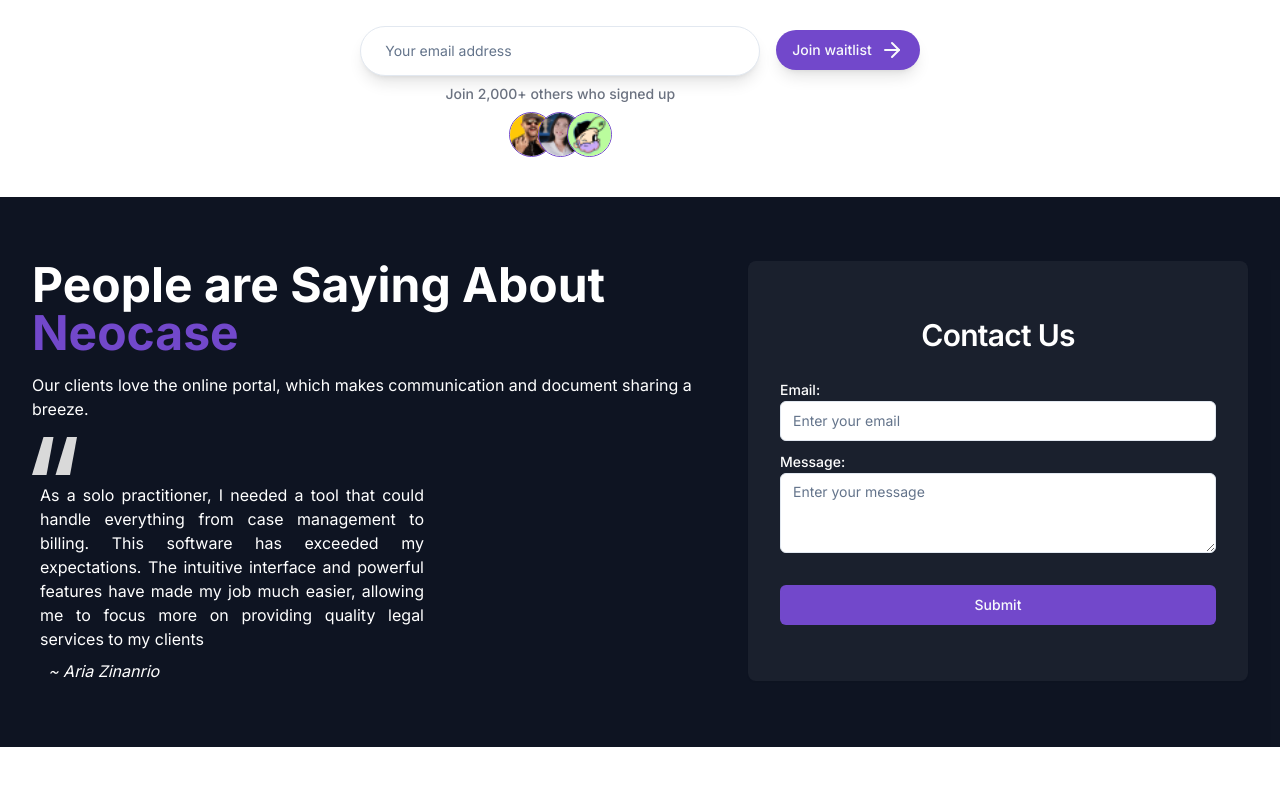
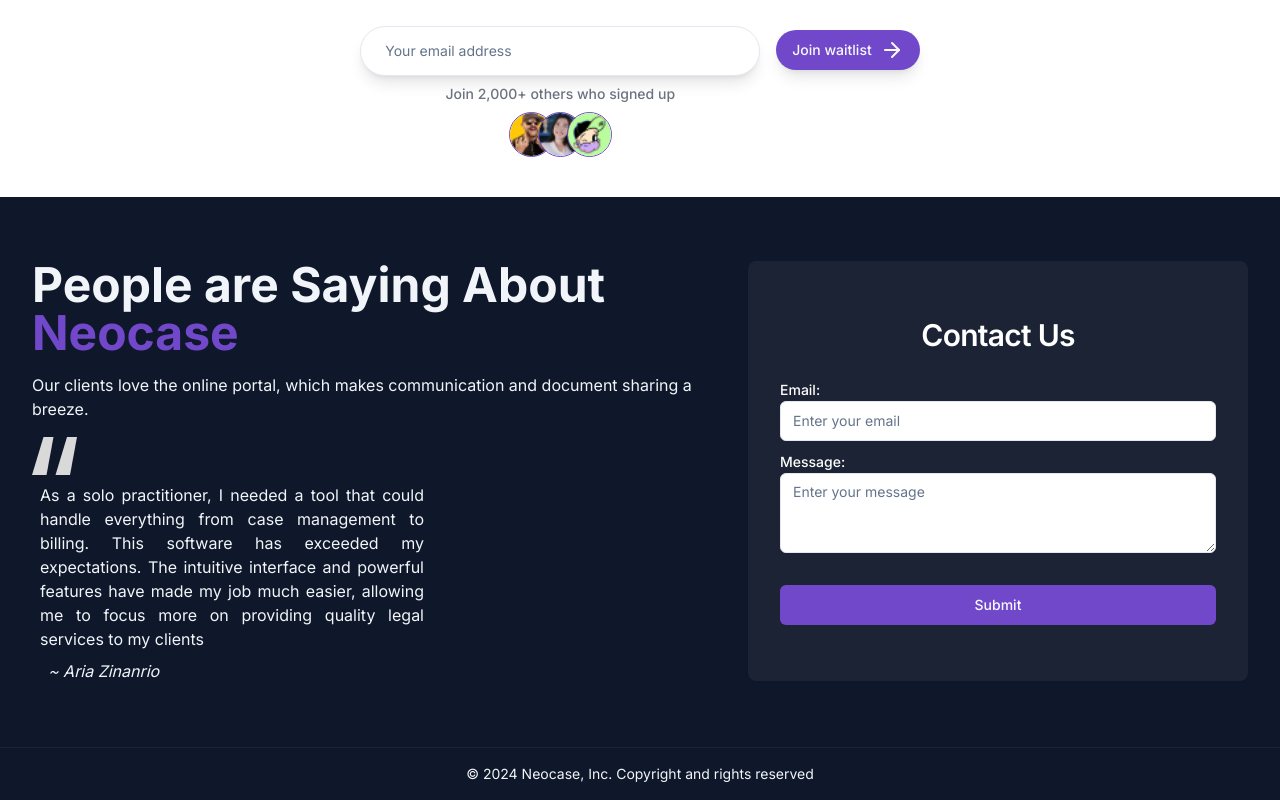
Before and after one commit to jxtng/neocase, a Next.js app: page / in a window 1280 px wide. Shown: the part 493-1293 px from the top of the page. Before the commit the page ends 1240 px from the top, so only its background shows below. Built offline with nearby package versions, Linux system fonts and the light colour scheme.

Commit message:
Add footer section to homepage

```diff
--- a/src/app/page.jsx
+++ b/src/app/page.jsx
@@ -1,11 +1,7 @@
-import { Button } from "@/ui/button";
-import { Input } from "@/ui/input";
-import { ArrowRight } from "lucide-react";
-import Image from "next/image";
-
 import Header from "@/components/header";
 import TestimonialSection from "./testimonial-section";
 import HeroSection from "./hero-section";
+import Footer from "@/components/footer";
 
 const Homepage = () => {
   return (
@@ -13,6 +9,7 @@
       <Header />
       <HeroSection />
       <TestimonialSection />
+      <Footer />
     </main>
   );
 };
--- a/src/app/testimonial-section.jsx
+++ b/src/app/testimonial-section.jsx
@@ -13,7 +13,7 @@
 
 const TestimonialSection = () => {
   return (
-    <div className="bg-foreground/95 text-background">
+    <div className="bg-secondary-foreground text-secondary">
       <section className="testimonial container flex items-start wrap gap-8 p-8 py-16 mx-auto">
         <div className="testimonial-content basis-0 grow">
           <h2 className="text-5xl font-bold mb-4">
--- /dev/null
+++ b/src/components/footer.jsx
@@ -0,0 +1,14 @@
+import React from "react";
+
+const Footer = () => {
+  return (
+    <footer className="bg-secondary-foreground text-secondary">
+      <p className="text-center p-4 border-t border-secondary/5 text-sm">
+        &copy; {new Date().getFullYear()} Neocase, Inc. Copyright and rights
+        reserved
+      </p>
+    </footer>
+  );
+};
+
+export default Footer;
```
